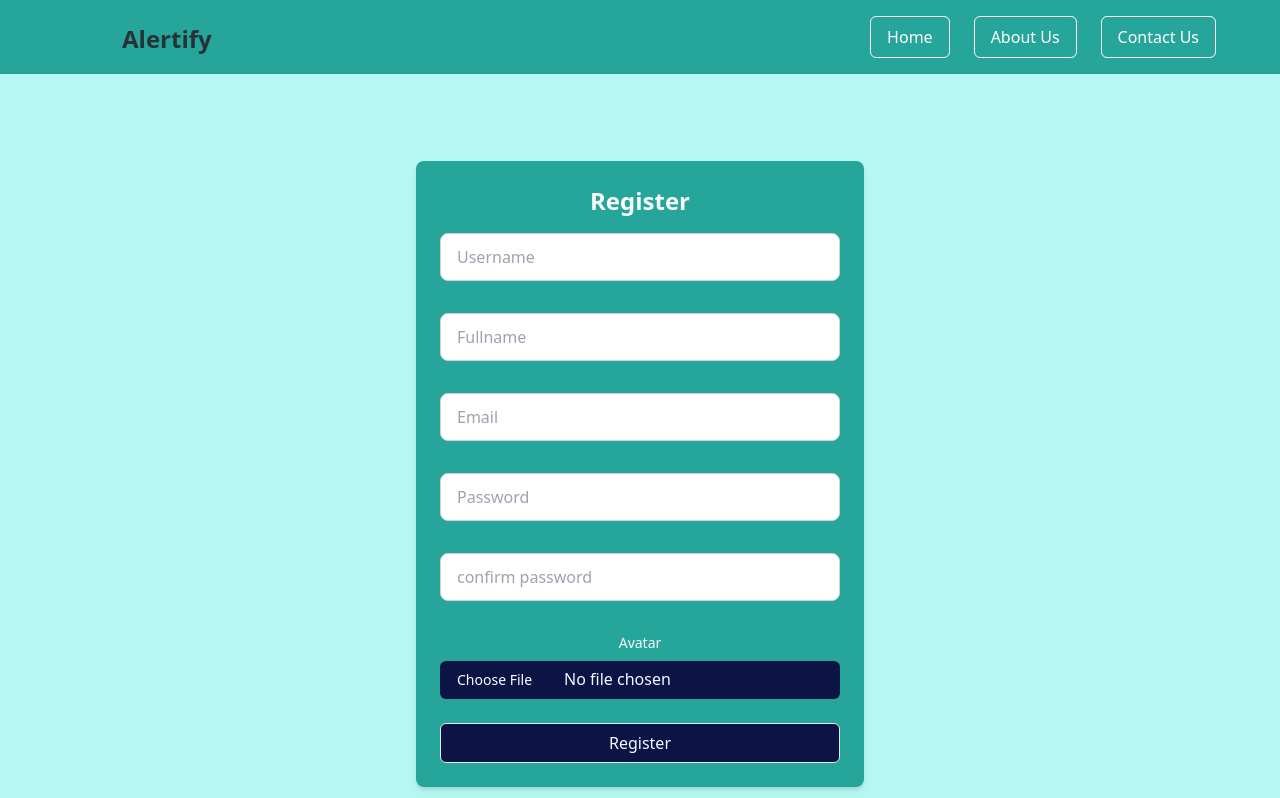
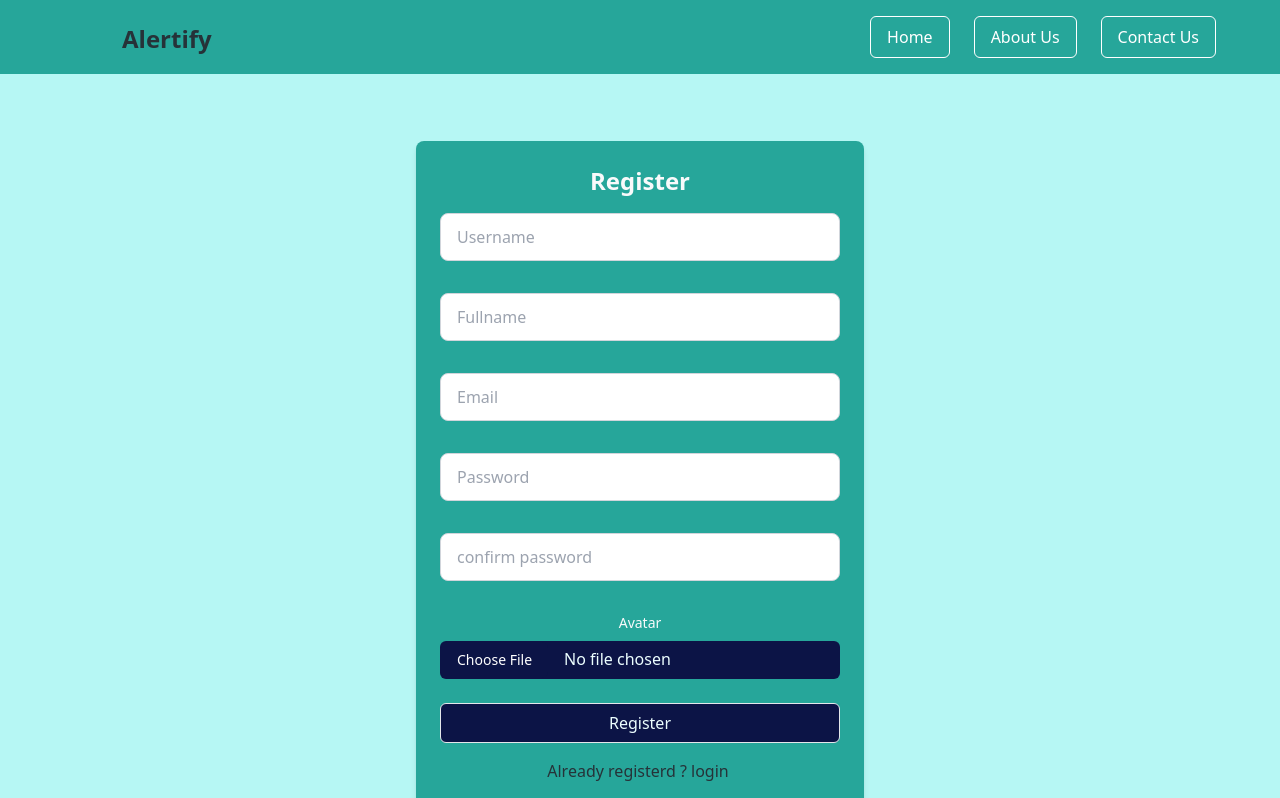
Before and after one commit to samanvayavats/Alertify, a React app in the folder frontend/: page /register in a window 1280 px wide. Shown: the top 798 px of the page. Built offline with nearby package versions, Linux system fonts and the light colour scheme; no server answers; the HTML template or start-up script is replaced by a standard one.

Commit message:
add some redirect

```diff
--- a/frontend/src/components/Login.jsx
+++ b/frontend/src/components/Login.jsx
@@ -16,6 +16,10 @@ const initialValues = {
 const Login = () => {
  const [isUploading, setisUploading] = useState(false)
  const navigate = useNavigate()
+
+ const onClickOnLogin = () =>{
+  navigate('/register')
+ }
 
   const {values , handleBlur , handleChange , handleSubmit , errors , touched} = useFormik({
     initialValues,
@@ -123,6 +127,17 @@ const Login = () => {
         className='bg-accent h-10 w-full rounded-md border text-cyan-50 mt-1 hover:bg-accent/80'>
           {isUploading ? 'Logging...' : 'Login'}
         </button>
+
+        <div className='flex '>
+          <p className='text-text pr-1'>Not registerd ?
+          </p>
+            <p className='text-text pr-1 hover:underline'
+            onClick={onClickOnLogin}
+            >Register</p>
+        </div>
+
+
+
       </form>
     </div>
 
--- a/frontend/src/components/Register.jsx
+++ b/frontend/src/components/Register.jsx
@@ -22,6 +22,12 @@ const initialValues = {
 const Register = () => {
   const [isUploading, setisUploading] = useState(false)
   const navigate = useNavigate()
+
+  const onClickOnLogin = () =>{
+    navigate('/login')
+  }
+
+
 
   const { values, handleBlur, handleChange, handleSubmit, errors, setFieldValue, touched } = useFormik({
     initialValues,
@@ -223,6 +229,15 @@ const Register = () => {
         className='bg-accent h-10 w-full rounded-md border text-cyan-50 mt-1 hover:bg-accent/80'>
           {isUploading ?'Registering...':"Register"}
         </button>
+
+        <div className='flex '>
+          <p className='text-text pr-1'>Already registerd ?
+          </p>
+            <p className='text-text pr-1 hover:underline'
+            onClick={onClickOnLogin}
+            >login</p>
+        </div>
+
       </form>
     </div>
   );
```
